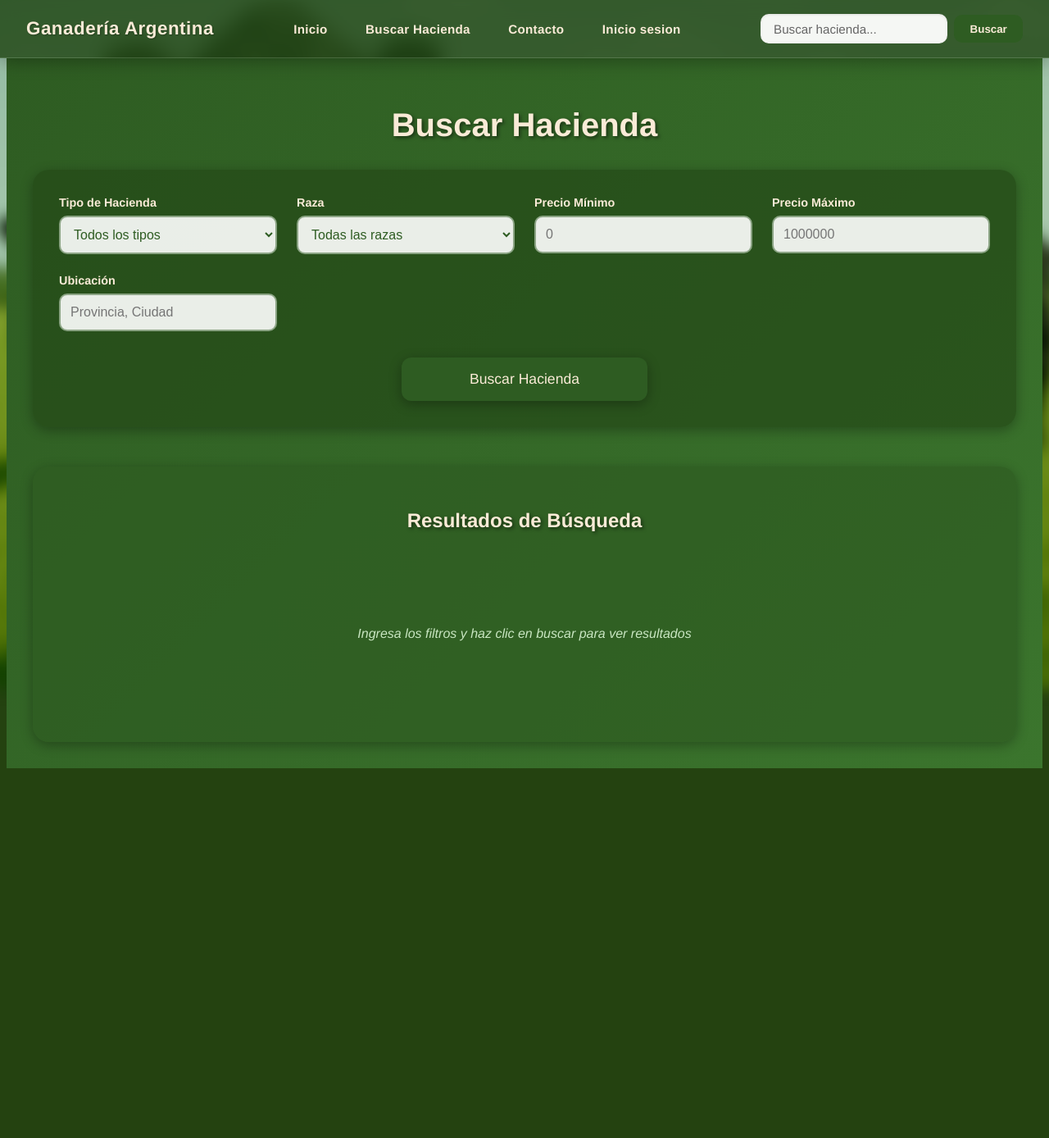
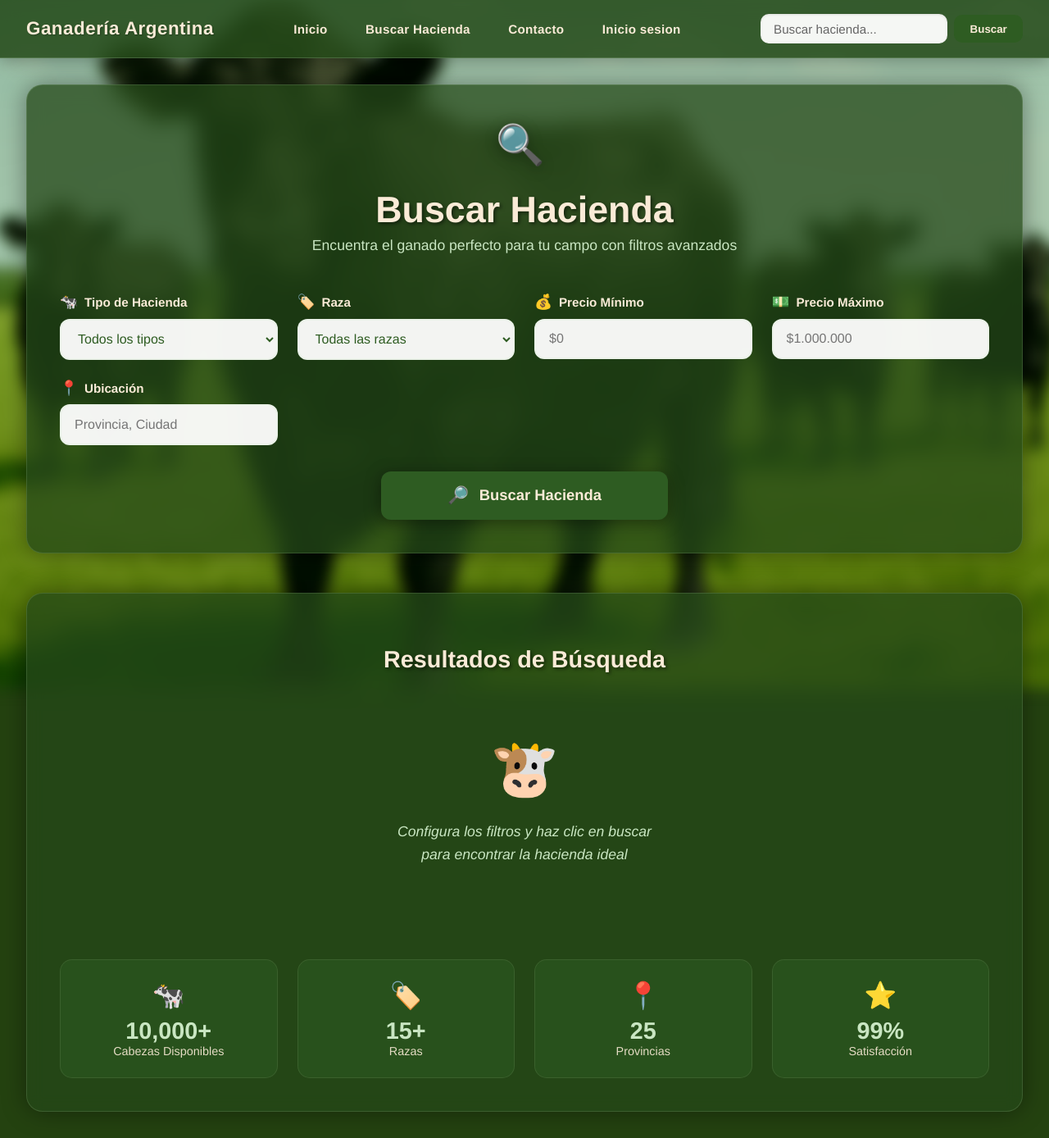
Before and after one commit to matiasbidinost/pRural, an Angular app: page /search in a window 1280 px wide. Shown: the whole page at 82% size. Before the commit the page ends 937 px from the top, so only its background shows below. Built offline with nearby package versions, Linux system fonts and the light colour scheme.

Commit message:
cambios esteticos en buscar hacienda y contacto

```diff
--- a/src/app/app.html
+++ b/src/app/app.html
@@ -1,5 +1,5 @@
 <nav class="mi-navbar">
-    <a class="mi-navbar-marca" [routerLink]="['/']">
+    <a class="mi-navbar-marca" [routerLink]="['/home']">
       Ganadería Argentina
     </a>
       <ul class="mi-navbar-lista">
--- a/src/app/components/auth/search/search.css
+++ b/src/app/components/auth/search/search.css
@@ -1,32 +1,68 @@
+/* Search con estética glassmorphism - estilo home/login */
 .search-container {
-  max-width: 1200px;
+  max-width: 1400px;
   margin: 0 auto;
   padding: 2rem;
-  background: linear-gradient(135deg, #2e5c22 0%, #3b752d 100%);
-  min-height: 100vh;
+  min-height: calc(100vh - 70px);
   color: antiquewhite;
   font-family: 'Helvetica';
+}
+
+/* Header Section */
+.search-header {
+  text-align: center;
+  margin-bottom: 3rem;
+}
+
+.search-header-icon {
+  font-size: 3rem;
+  margin-bottom: 1rem;
+  filter: drop-shadow(0 4px 8px rgba(0, 0, 0, 0.3));
+  animation: float 3s ease-in-out infinite;
+}
+
+@keyframes float {
+  0%, 100% { transform: translateY(0) translateX(0); }
+  50% { transform: translateY(-10px) translateX(10px); }
+  75% { transform: translateY(10px) translateX(-10px); }
 }
 
 .search-container h1 {
   text-align: center;
   color: antiquewhite;
-  margin-bottom: 2rem;
-  font-size: 2.5rem;
+  margin-bottom: 0.5rem;
+  font-size: 2.8rem;
   text-shadow: 2px 2px 4px rgba(0, 0, 0, 0.5);
 }
 
+.search-subtitle {
+  color: #c9e6c2;
+  font-size: 1.1rem;
+  max-width: 600px;
+  margin: 0 auto;
+}
+
+/* Form Section */
 .search-form {
-  background: rgba(36, 73, 24, 0.7);
-  padding: 2rem;
+  background: rgba(36, 73, 24, 0.75);
+  backdrop-filter: blur(10px);
+  -webkit-backdrop-filter: blur(10px);
+  padding: 2.5rem;
   border-radius: 20px;
   margin-bottom: 3rem;
-  box-shadow: 0 4px 15px rgba(0, 0, 0, 0.3);
+  box-shadow: 0 0 30px rgba(0, 0, 0, 0.4);
+  border: 1px solid rgba(201, 230, 194, 0.15);
+  transition: all 0.3s ease;
+}
+
+.search-form:hover {
+  border-color: rgba(201, 230, 194, 0.3);
+  box-shadow: 0 0 40px rgba(0, 0, 0, 0.5);
 }
 
 .search-filters {
   display: grid;
-  grid-template-columns: repeat(auto-fit, minmax(250px, 1fr));
+  grid-template-columns: repeat(auto-fit, minmax(220px, 1fr));
   gap: 1.5rem;
   margin-bottom: 2rem;
 }
@@ -38,65 +74,109 @@
 
 .filter-group label {
   font-weight: 600;
-  margin-bottom: 0.5rem;
+  margin-bottom: 0.6rem;
   color: antiquewhite;
-  font-size: 0.9rem;
+  font-size: 0.95rem;
+  display: flex;
+  align-items: center;
+  gap: 0.5rem;
+}
+
+.filter-icon {
+  font-size: 1.1rem;
 }
 
 .filter-group select,
 .filter-group input {
-  padding: 0.75rem;
-  border: 2px solid rgba(46, 92, 34, 0.5);
-  border-radius: 10px;
+  padding: 0.85rem 1rem;
+  border: 2px solid rgba(201, 230, 194, 0.2);
+  border-radius: 12px;
   font-size: 1rem;
   transition: all 0.3s ease;
-  background: rgba(255, 255, 255, 0.9);
+  background: rgba(255, 255, 255, 0.95);
   color: #2e5c22;
   outline: none;
+  font-family: 'Helvetica';
+}
+
+.filter-group select:hover,
+.filter-group input:hover {
+  border-color: rgba(201, 230, 194, 0.4);
 }
 
 .filter-group select:focus,
 .filter-group input:focus {
   border-color: #c9e6c2;
-  box-shadow: 0 0 20px rgba(201, 230, 194, 0.7);
+  box-shadow: 0 0 25px rgba(64, 255, 0, 0.5);
   background: #c9e6c2;
+  transform: translateY(-2px);
 }
 
+.filter-group select {
+  cursor: pointer;
+}
+
+/* Search Button */
 .search-button {
   background: #2e5c22;
   color: antiquewhite;
   border: none;
-  padding: 1rem 2rem;
-  font-size: 1.1rem;
+  padding: 1.1rem 2.5rem;
+  font-size: 1.15rem;
   border-radius: 12px;
   cursor: pointer;
   transition: all 0.3s ease;
   width: 100%;
-  max-width: 300px;
+  max-width: 350px;
   margin: 0 auto;
-  display: block;
+  display: flex;
+  align-items: center;
+  justify-content: center;
+  gap: 0.8rem;
   font-family: 'Helvetica';
-  box-shadow: 0 4px 15px rgba(0, 0, 0, 0.3);
+  font-weight: 600;
+  box-shadow: 0 4px 20px rgba(0, 0, 0, 0.4);
 }
 
 .search-button:hover {
   background: #3b752d;
-  transform: translateY(-2px);
-  box-shadow: 0 6px 20px rgba(0, 0, 0, 0.4);
+  transform: translateY(-3px);
+  box-shadow: 0 0 30px rgba(64, 255, 0, 0.5);
 }
 
+.search-button:active {
+  transform: translateY(-1px);
+}
+
+.search-button-icon {
+  font-size: 1.3rem;
+}
+
+/* Results Section */
 .search-results {
-  background: rgba(46, 92, 34, 0.7);
-  padding: 2rem;
+  background: rgba(36, 73, 24, 0.75);
+  backdrop-filter: blur(10px);
+  -webkit-backdrop-filter: blur(10px);
+  padding: 2.5rem;
   border-radius: 20px;
-  box-shadow: 0 4px 15px rgba(0, 0, 0, 0.3);
+  box-shadow: 0 0 30px rgba(0, 0, 0, 0.4);
+  border: 1px solid rgba(201, 230, 194, 0.15);
 }
 
 .search-results h2 {
   color: antiquewhite;
-  margin-bottom: 1.5rem;
+  margin-bottom: 2rem;
   text-align: center;
+  font-size: 1.8rem;
   text-shadow: 2px 2px 4px rgba(0, 0, 0, 0.5);
+  display: flex;
+  align-items: center;
+  justify-content: center;
+  gap: 0.8rem;
+}
+
+.results-icon {
+  font-size: 1.5rem;
 }
 
 .results-grid {
@@ -106,8 +186,127 @@
   justify-content: center;
 }
 
+.results-placeholder {
+  text-align: center;
+  padding: 3rem;
+}
+
+.results-placeholder-icon {
+  font-size: 4rem;
+  margin-bottom: 1.5rem;
+  opacity: 0.7;
+  animation: pulse 2s ease-in-out infinite;
+}
+
+@keyframes pulse {
+  0%, 100% { opacity: 0.7; transform: scale(1); }
+  50% { opacity: 1; transform: scale(1.05); }
+}
+
 .results-grid p {
   color: #c9e6c2;
   font-style: italic;
   text-align: center;
+  font-size: 1.1rem;
+  line-height: 1.6;
 }
+
+/* Quick Stats */
+.quick-stats {
+  display: grid;
+  grid-template-columns: repeat(auto-fit, minmax(180px, 1fr));
+  gap: 1.5rem;
+  margin-top: 3rem;
+}
+
+.stat-card {
+  text-align: center;
+  padding: 1.5rem;
+  background: rgba(46, 92, 34, 0.5);
+  border-radius: 15px;
+  border: 1px solid rgba(201, 230, 194, 0.1);
+  transition: all 0.3s ease;
+}
+
+.stat-card:hover {
+  transform: translateY(-5px);
+  box-shadow: 0 0 20px rgba(64, 255, 0, 0.3);
+  border-color: rgba(201, 230, 194, 0.3);
+}
+
+.stat-card-icon {
+  font-size: 2rem;
+  margin-bottom: 0.5rem;
+}
+
+.stat-card-number {
+  font-size: 1.8rem;
+  font-weight: bold;
+  color: #c9e6c2;
+}
+
+.stat-card-label {
+  font-size: 0.9rem;
+  color: antiquewhite;
+  opacity: 0.9;
+}
+
+/* Responsive */
+@media (max-width: 768px) {
+  .search-container {
+    padding: 1rem;
+  }
+
+  .search-header {
+    padding: 2rem 1.5rem;
+  }
+
+  .search-header-icon {
+    font-size: 3rem;
+  }
+
+  .search-container h1 {
+    font-size: 2rem;
+  }
+
+  .search-form {
+    padding: 1.5rem;
+  }
+
+  .search-filters {
+    grid-template-columns: 1fr;
+    gap: 1rem;
+  }
+
+  .search-button {
+    max-width: 100%;
+    padding: 1rem 2rem;
+  }
+
+  .search-results {
+    padding: 1.5rem;
+  }
+
+  .search-results h2 {
+    font-size: 1.5rem;
+  }
+
+  .quick-stats {
+    grid-template-columns: repeat(2, 1fr);
+    gap: 1rem;
+  }
+
+  .stat-card {
+    padding: 1rem;
+  }
+
+  .stat-card-number {
+    font-size: 1.5rem;
+  }
+}
+
+@media (max-width: 480px) {
+  .quick-stats {
+    grid-template-columns: 1fr;
+  }
+}
--- a/src/app/components/auth/search/search.html
+++ b/src/app/components/auth/search/search.html
@@ -1,9 +1,18 @@
 <div class="search-container">
-  <h1>Buscar Hacienda</h1>
+
+
   <div class="search-form">
+    <div class="search-header">
+      <div class="search-header-icon">🔍</div>
+      <h1>Buscar Hacienda</h1>
+      <p class="search-subtitle">Encuentra el ganado perfecto para tu campo con filtros avanzados</p>
+    </div>
     <div class="search-filters">
       <div class="filter-group">
-        <label for="tipo">Tipo de Hacienda</label>
+        <label for="tipo">
+          <span class="filter-icon">🐄</span>
+          Tipo de Hacienda
+        </label>
         <select id="tipo" name="tipo">
           <option value="">Todos los tipos</option>
           <option value="vaca">Vaca</option>
@@ -14,7 +23,10 @@
       </div>
 
       <div class="filter-group">
-        <label for="raza">Raza</label>
+        <label for="raza">
+          <span class="filter-icon">🏷️</span>
+          Raza
+        </label>
         <select id="raza" name="raza">
           <option value="">Todas las razas</option>
           <option value="angus">Angus</option>
@@ -25,29 +37,68 @@
       </div>
 
       <div class="filter-group">
-        <label for="precio-min">Precio Mínimo</label>
-        <input type="number" id="precio-min" name="precio-min" placeholder="0">
+        <label for="precio-min">
+          <span class="filter-icon">💰</span>
+          Precio Mínimo
+        </label>
+        <input type="number" id="precio-min" name="precio-min" placeholder="$0">
       </div>
 
       <div class="filter-group">
-        <label for="precio-max">Precio Máximo</label>
-        <input type="number" id="precio-max" name="precio-max" placeholder="1000000">
+        <label for="precio-max">
+          <span class="filter-icon">💵</span>
+          Precio Máximo
+        </label>
+        <input type="number" id="precio-max" name="precio-max" placeholder="$1.000.000">
       </div>
 
       <div class="filter-group">
-        <label for="ubicacion">Ubicación</label>
+        <label for="ubicacion">
+          <span class="filter-icon">📍</span>
+          Ubicación
+        </label>
         <input type="text" id="ubicacion" name="ubicacion" placeholder="Provincia, Ciudad">
       </div>
     </div>
 
-    <button type="submit" class="search-button">Buscar Hacienda</button>
+    <button type="submit" class="search-button">
+      <span class="search-button-icon">🔎</span>
+      Buscar Hacienda
+    </button>
   </div>
 
   <div class="search-results">
-    <h2>Resultados de Búsqueda</h2>
+    <h2>
+      Resultados de Búsqueda
+    </h2>
     <div class="results-grid">
-      <!-- Aquí se mostrarán los resultados -->
-      <p>Ingresa los filtros y haz clic en buscar para ver resultados</p>
+      <div class="results-placeholder">
+        <div class="results-placeholder-icon">🐮</div>
+        <p>Configura los filtros y haz clic en buscar<br>para encontrar la hacienda ideal</p>
+      </div>
+    </div>
+
+    <div class="quick-stats">
+      <div class="stat-card">
+        <div class="stat-card-icon">🐄</div>
+        <div class="stat-card-number">10,000+</div>
+        <div class="stat-card-label">Cabezas Disponibles</div>
+      </div>
+      <div class="stat-card">
+        <div class="stat-card-icon">🏷️</div>
+        <div class="stat-card-number">15+</div>
+        <div class="stat-card-label">Razas</div>
+      </div>
+      <div class="stat-card">
+        <div class="stat-card-icon">📍</div>
+        <div class="stat-card-number">25</div>
+        <div class="stat-card-label">Provincias</div>
+      </div>
+      <div class="stat-card">
+        <div class="stat-card-icon">⭐</div>
+        <div class="stat-card-number">99%</div>
+        <div class="stat-card-label">Satisfacción</div>
+      </div>
     </div>
   </div>
 </div>
```
Also changed, not shown: src/app/components/auth/contact/contact.css (+252 -53 lines), src/index.html (+3 -6 lines).
